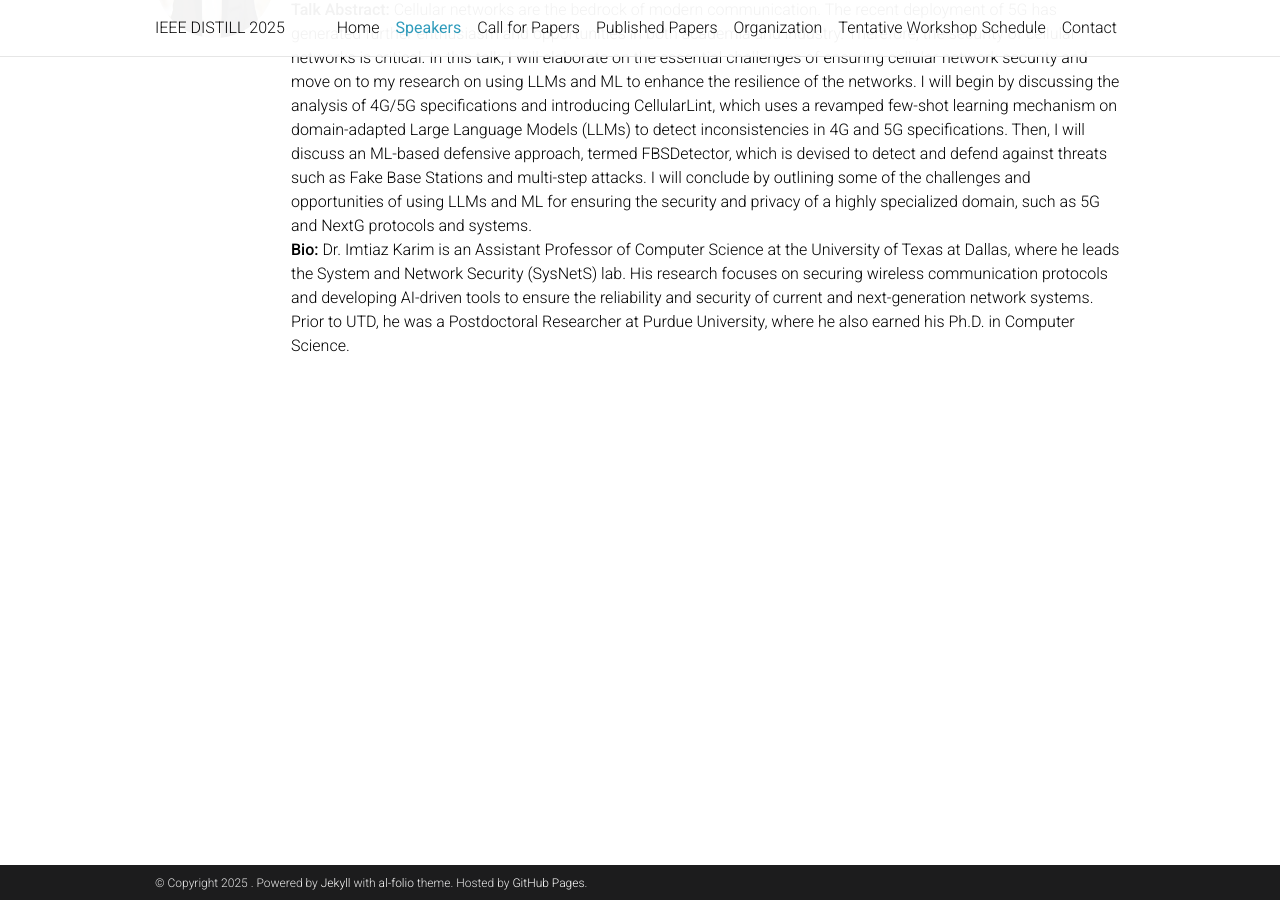
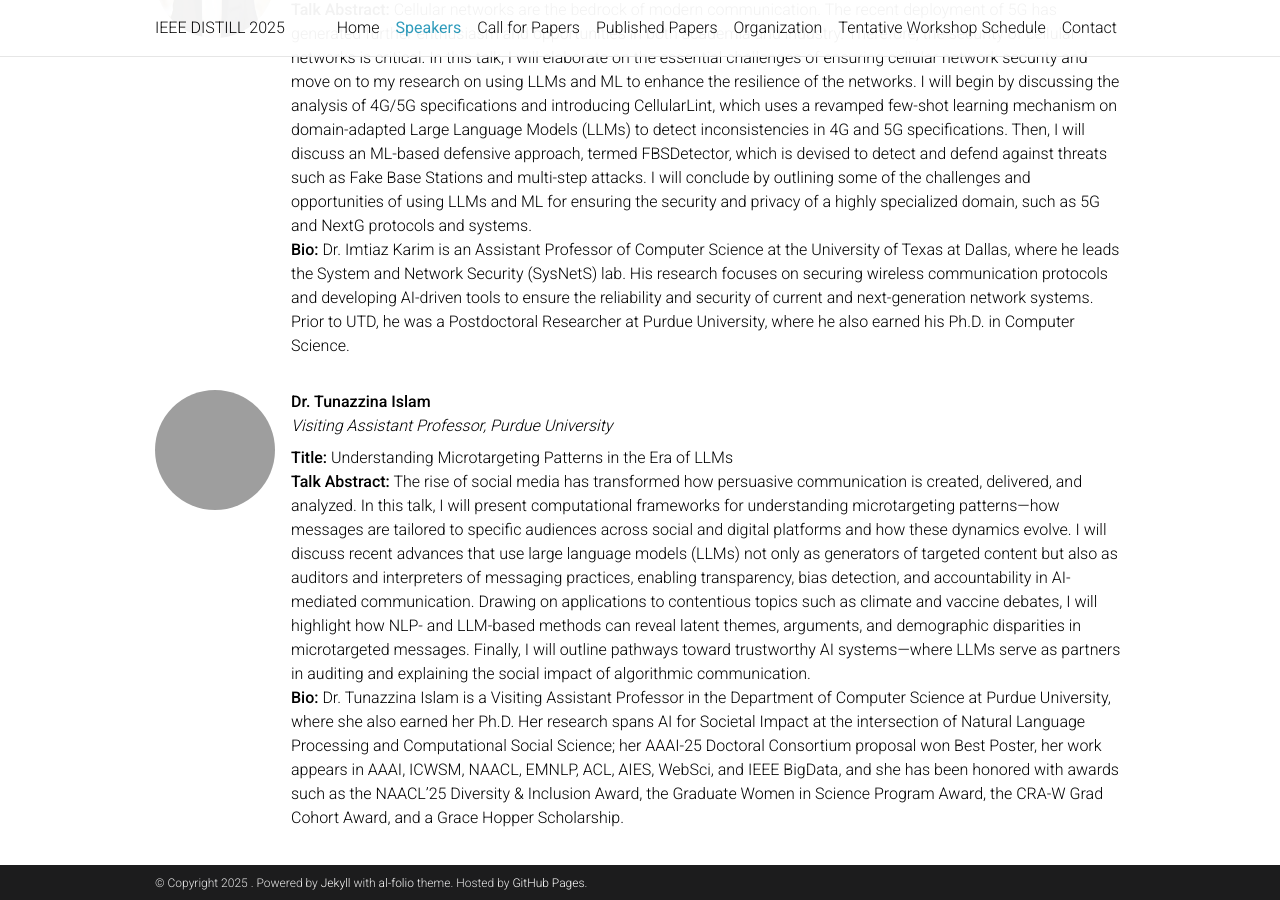
Before and after one commit to ieeedistill/ieeedistill.github.io, a Jekyll site: the page built from _pages/speakers.md, in a window 1280 px wide and 900 px high, scrolled down 1352 px. Built offline with Jekyll 4.4.1, drawn with Linux system fonts in a browser that asks for light colours; comment, search, counter and statistics services are not loaded; a style sheet for code colours, icons or effects is not loaded; grey boxes are pictures that could not be loaded.

Commit message:
Update speakers.md

```diff
--- a/_pages/speakers.md
+++ b/_pages/speakers.md
@@ -64,7 +64,7 @@ nav_order: 2
   <div class="team-member" style="display: flex; align-items: flex-start; gap: 1rem;">
     <img
       src="{{ '/assets/img/speakers/imtiaz.jpg' | relative_url }}"
-      alt="Saikat Chakraborty"
+      alt="Dr. Imtiaz Karim"
       style="width: 120px; height: 120px; object-fit: cover; border-radius: 50%; flex-shrink: 0;"
     />
     <div class="speaker-info" style="text-align: left;">
@@ -75,4 +75,20 @@ nav_order: 2
       <p style="margin: 0;"><strong>Bio:</strong> Dr. Imtiaz Karim is an Assistant Professor of Computer Science at the University of Texas at Dallas, where he leads the System and Network Security (SysNetS) lab. His research focuses on securing wireless communication protocols and developing AI-driven tools to ensure the reliability and security of current and next-generation network systems. Prior to UTD, he was a Postdoctoral Researcher at Purdue University, where he also earned his Ph.D. in Computer Science.</p>
     </div>
   </div>
+
+    <!-- Speaker: Dr. Tunazzina Islam -->
+  <div class="team-member" style="display: flex; align-items: flex-start; gap: 1rem;">
+    <img
+      src="{{ '/assets/img/speakers/tunazzina.jpg' | relative_url }}"
+      alt="Dr. Tunazzina Islam"
+      style="width: 120px; height: 120px; object-fit: cover; border-radius: 50%; flex-shrink: 0;"
+    />
+    <div class="speaker-info" style="text-align: left;">
+      <p style="margin: 0;"><strong>Dr. Tunazzina Islam</strong></p>
+      <p style="margin: 0 0 0.5rem;"><em>Visiting Assistant Professor, Purdue University</em></p>
+      <p style="margin: 0;"><strong>Title:</strong> Understanding Microtargeting Patterns in the Era of LLMs </p>
+      <p style="margin: 0;"><strong>Talk Abstract:</strong> The rise of social media has transformed how persuasive communication is created, delivered, and analyzed. In this talk, I will present computational frameworks for understanding microtargeting patterns—how messages are tailored to specific audiences across social and digital platforms and how these dynamics evolve. I will discuss recent advances that use large language models (LLMs) not only as generators of targeted content but also as auditors and interpreters of messaging practices, enabling transparency, bias detection, and accountability in AI-mediated communication.  Drawing on applications to contentious topics such as climate and vaccine debates, I will highlight how NLP- and LLM-based methods can reveal latent themes, arguments, and demographic disparities in microtargeted messages. Finally, I will outline pathways toward trustworthy AI systems—where LLMs serve as partners in auditing and explaining the social impact of algorithmic communication. </p>
+      <p style="margin: 0;"><strong>Bio:</strong> Dr. Tunazzina Islam is a Visiting Assistant Professor in the Department of Computer Science at Purdue University, where she also earned her Ph.D. Her research spans AI for Societal Impact at the intersection of Natural Language Processing and Computational Social Science; her AAAI-25 Doctoral Consortium proposal won Best Poster, her work appears in AAAI, ICWSM, NAACL, EMNLP, ACL, AIES, WebSci, and IEEE BigData, and she has been honored with awards such as the NAACL’25 Diversity & Inclusion Award, the Graduate Women in Science Program Award, the CRA-W Grad Cohort Award, and a Grace Hopper Scholarship. </p>
+    </div>
+  </div>
 </div>
```
